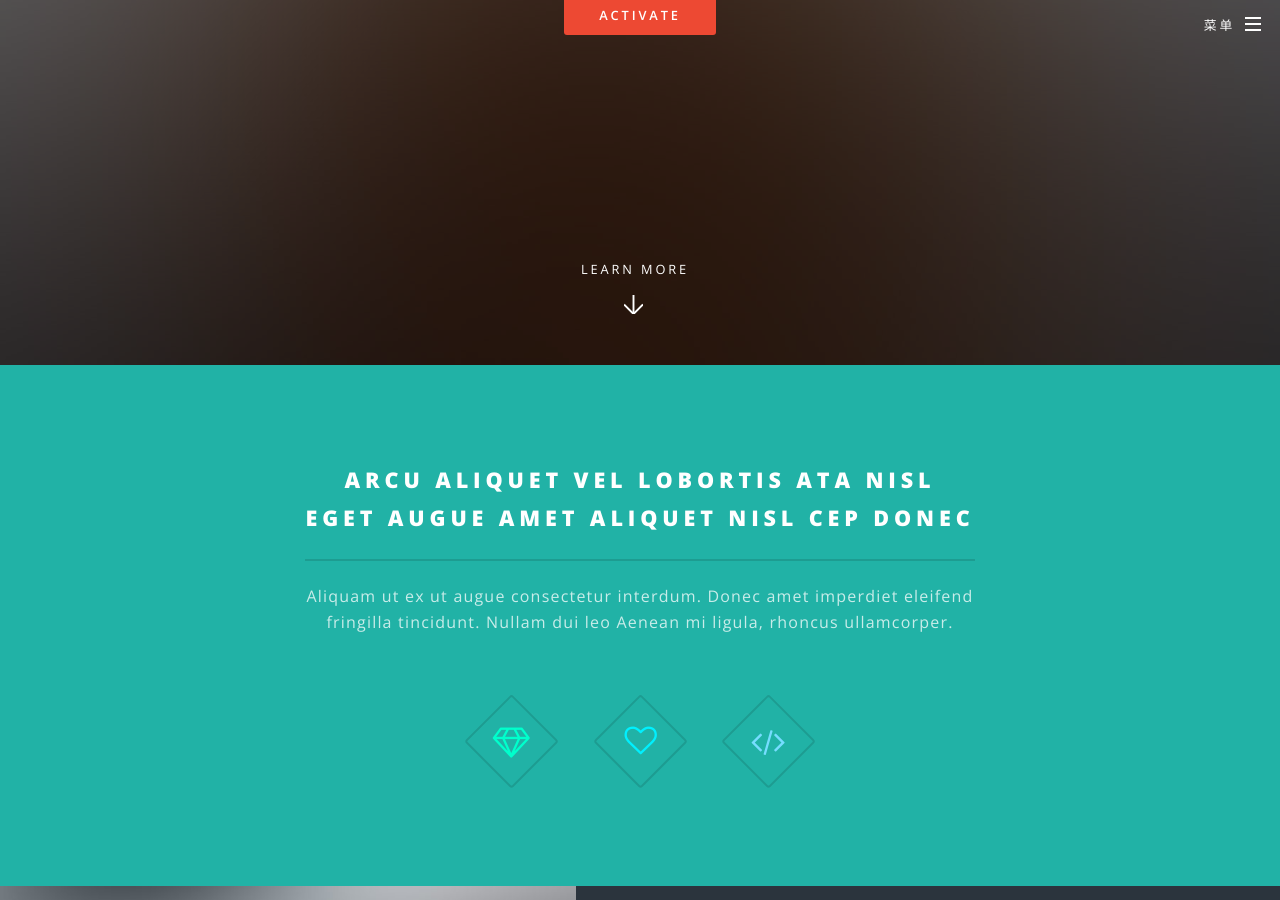
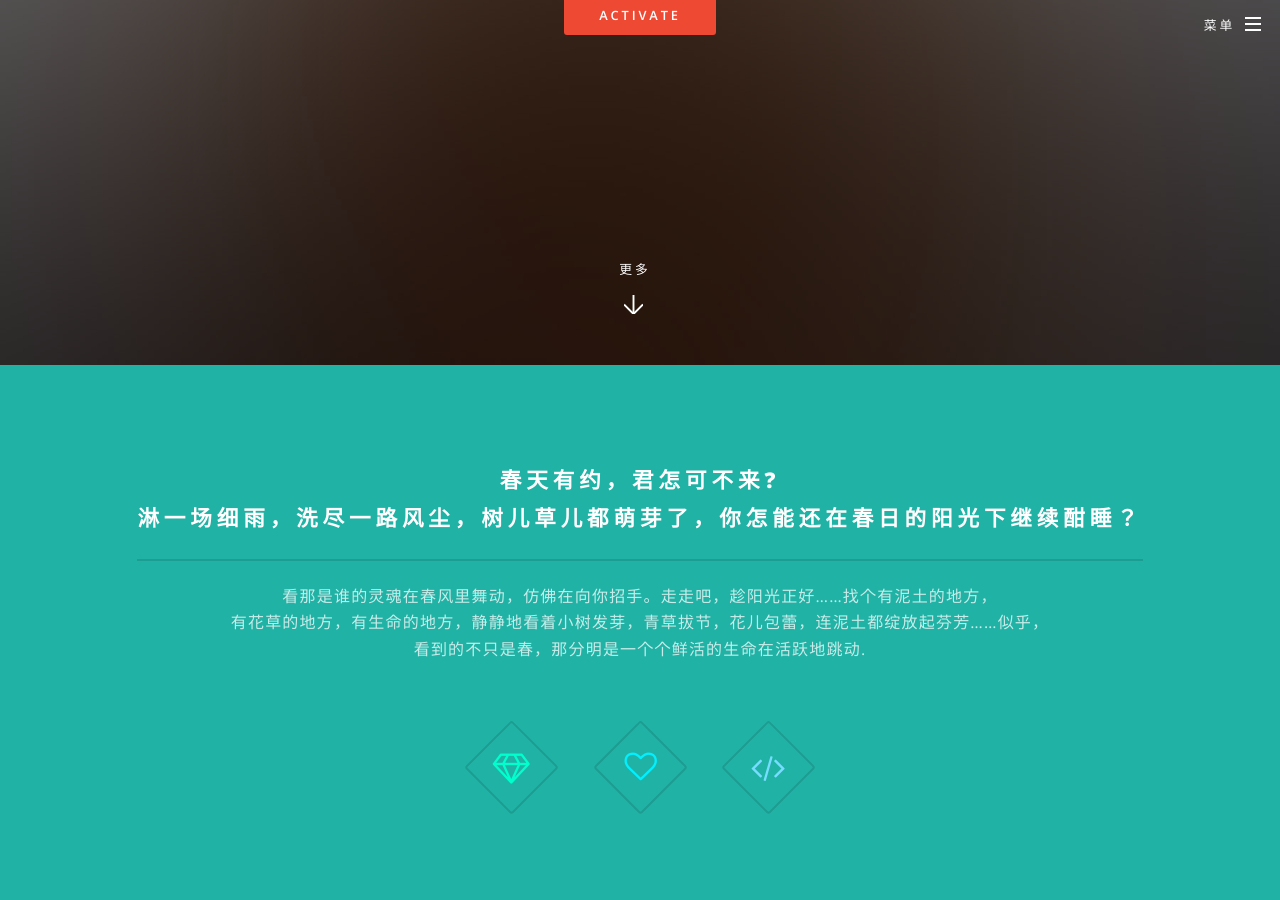
Before and after one commit to wangliang058/wangliang058.github.io, a Jekyll site: the page built from index.html, in a window 1280 px wide and 900 px high, scrolled down 535 px. Built offline with Jekyll 4.4.1, drawn with Linux system fonts in a browser that asks for light colours.

Commit message:
Update index.html

```diff
--- a/index.html
+++ b/index.html
@@ -10,17 +10,18 @@ layout: landing
 								<li><a href="#" class="button special">Activate</a></li>
 							</ul>
 						</div>
-						<a href="#one" class="more scrolly">Learn More</a>
+						<a href="#one" class="more scrolly">更多</a>
 					</section>
 
 				<!-- One -->
 					<section id="one" class="wrapper style1 special">
 						<div class="inner">
 							<header class="major">
-								<h2>Arcu aliquet vel lobortis ata nisl<br />
-								eget augue amet aliquet nisl cep donec</h2>
-								<p>Aliquam ut ex ut augue consectetur interdum. Donec amet imperdiet eleifend<br />
-								fringilla tincidunt. Nullam dui leo Aenean mi ligula, rhoncus ullamcorper.</p>
+								<h2>春天有约，君怎可不来?<br />
+								淋一场细雨，洗尽一路风尘，树儿草儿都萌芽了，你怎能还在春日的阳光下继续酣睡？</h2>
+								<p>看那是谁的灵魂在春风里舞动，仿佛在向你招手。走走吧，趁阳光正好……找个有泥土的地方，<br />
+								有花草的地方，有生命的地方，静静地看着小树发芽，青草拔节，花儿包蕾，连泥土都绽放起芬芳……似乎，<br />
+								看到的不只是春，那分明是一个个鲜活的生命在活跃地跳动.</p>
 							</header>
 							<ul class="icons major">
 								<li><span class="icon fa-diamond major style1"><span class="label">Lorem</span></span></li>
```
